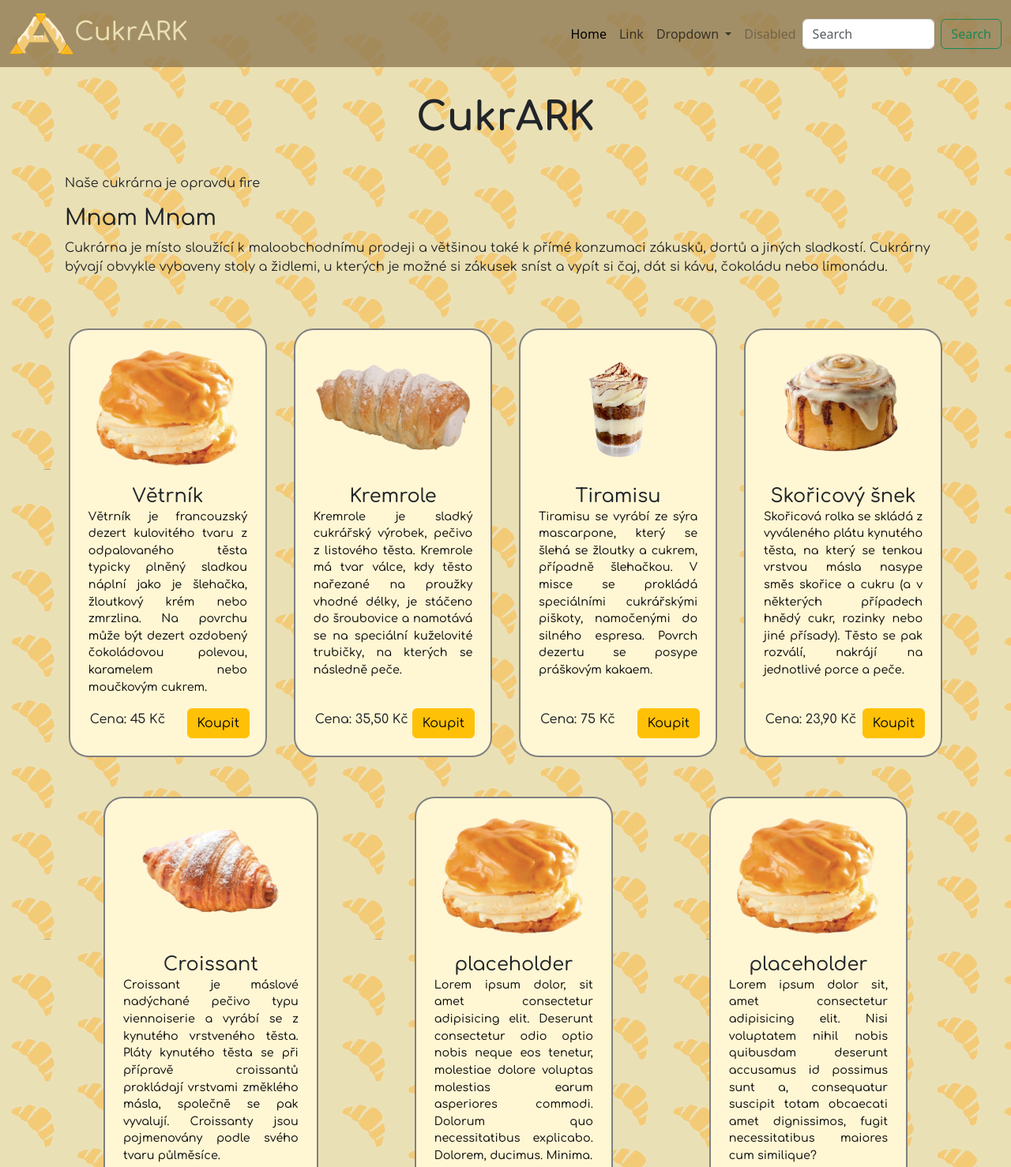
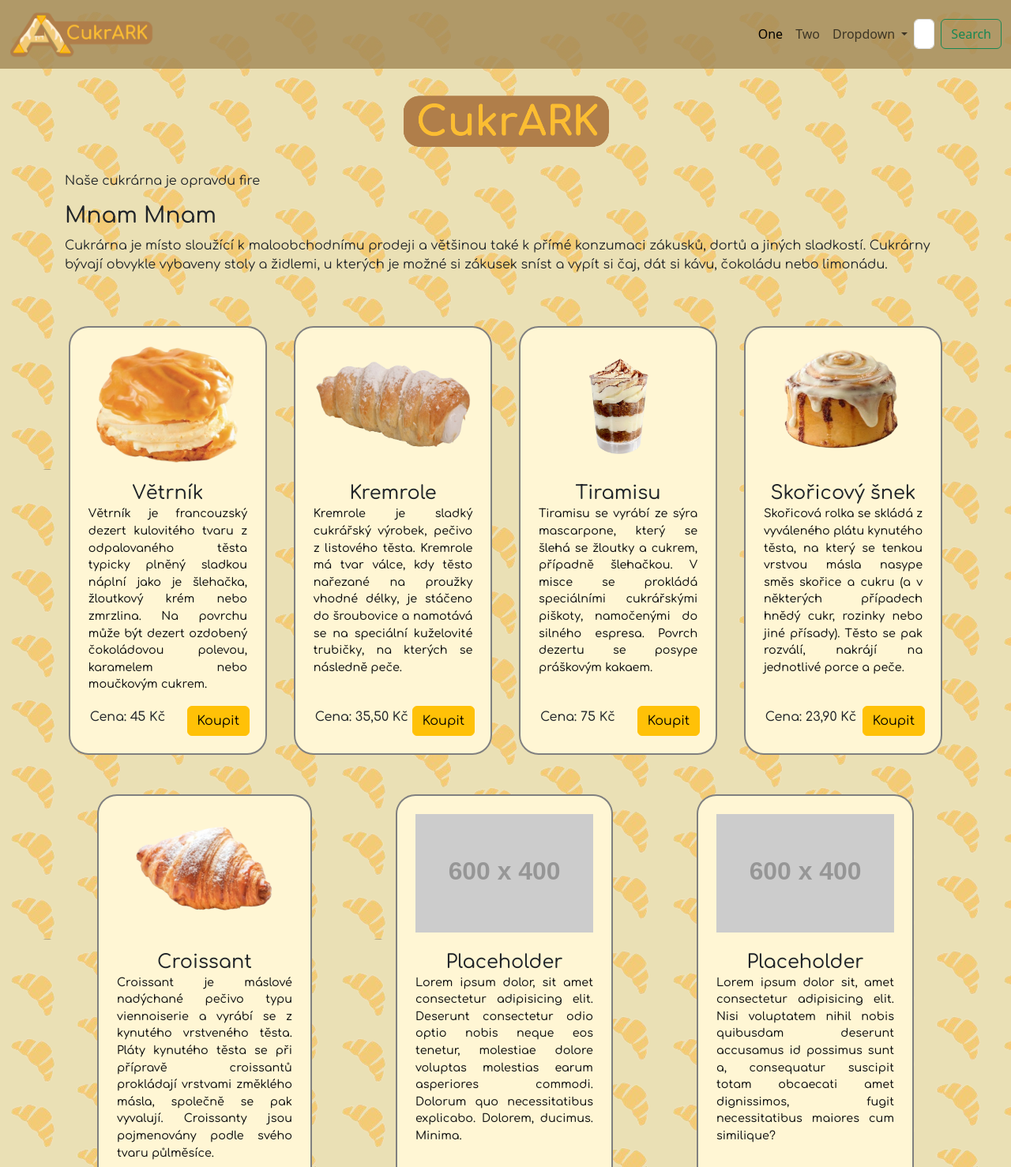
Before and after one commit to gyarab/2024_wt_sa_klouda, a plain HTML site: page static_web/one.html in a window 1280 px wide. Shown: the top 1478 px of the page at 79% size. Drawn offline with nearby package versions, Linux system fonts and the light colour scheme; placeholder pictures from the web are drawn by us.

Commit message:
modified logo

```diff
--- a/static_web/one.html
+++ b/static_web/one.html
@@ -11,34 +11,26 @@
     <link rel="stylesheet" href="style.css">
 </head>
 <body>
-    <nav class="navbar navbar-expand-lg" style="background-color: rgba(144, 123, 84, 0.8)">
+    <nav class="navbar navbar-expand-lg" style="background-color: rgba(162, 135, 85, 0.8)">
     <div class="container-fluid">
-        <a class="navbar-brand" href="#"><img src="logo.png" alt="logo"width="12%">CukrARK</a>
+        <a class="navbar-brand" href="#"><img src="logo3.png" alt="logo"width="20%"></a>
         <button class="navbar-toggler" type="button" data-bs-toggle="collapse" data-bs-target="#navbarSupportedContent" aria-controls="navbarSupportedContent" aria-expanded="false" aria-label="Toggle navigation">
         <span class="navbar-toggler-icon"></span>
         </button>
         <div class="collapse navbar-collapse" id="navbarSupportedContent">
             <ul class="navbar-nav me-auto mb-2 mb-lg-0">
                 <li class="nav-item">
-                <a class="nav-link active" aria-current="page" href="#">Home</a>
+                <li><a class="nav-link active" aria-current="page" href="one.html">One</a></li>
                 </li>
                 <li class="nav-item">
-                <a class="nav-link" href="#">Link</a>
+                <li><a class="nav-link" href="two.html">Two</a></li>
                 </li>
                 <li class="nav-item dropdown">
-                <a class="nav-link dropdown-toggle" href="#" role="button" data-bs-toggle="dropdown" aria-expanded="false">
+                <a class="nav-link dropdown-toggle" href="#" role="button" data-bs-toggle="dropdown" aria-expanded="true">
                     Dropdown
                 </a>
                 <ul class="dropdown-menu">
-                    <li><a class="dropdown-item" href="#">Action</a></li>
-                    <li><a class="dropdown-item" href="#">Another action</a></li>
-                    <li><hr class="dropdown-divider"></li>
-                    <li><a class="dropdown-item" href="#">Something else here</a></li>
                 </ul>
-                </li>
-                <li class="nav-item">
-                <a class="nav-link disabled" aria-disabled="true">Disabled</a>
-                </li>
             </ul>
             <form class="d-flex" role="search">
                 <input class="form-control me-2" type="search" placeholder="Search" aria-label="Search">
@@ -48,7 +40,7 @@
         </div>
     </nav>
     <div class = "container">
-        <h1> CukrARK</h1>
+        <img src="logo4.png" alt="logo" class="title">
         <p>Naše cukrárna je opravdu fire </p>
         <h3> Mnam Mnam</h3>
         <p>Cukrárna je místo sloužící k maloobchodnímu prodeji a většinou také k přímé konzumaci zákusků, dortů a jiných sladkostí. Cukrárny bývají obvykle vybaveny stoly a židlemi, u kterých je možné si zákusek sníst a vypít si čaj, dát si kávu, čokoládu nebo limonádu.</p>
@@ -111,9 +103,9 @@
             </div>
 
             <div class="col-sm-3 mx-auto">
-                <img src="vetrnik.png" alt="vetrnik">
+                <img src="https://placehold.co/600x400" alt="placeholder">
                 <br>
-                <h4 class="card-title">placeholder</h4>
+                <h4 class="card-title">Placeholder</h4>
                 <p class="card-text">Lorem ipsum dolor, sit amet consectetur adipisicing elit. Deserunt consectetur odio optio nobis neque eos tenetur, molestiae dolore voluptas molestias earum asperiores commodi. Dolorum quo necessitatibus explicabo. Dolorem, ducimus. Minima.</p>
                 <div class="buy-section">
                    <h6>Cena: x Kč</h6>
@@ -122,9 +114,9 @@
             </div>
 
             <div class="col-sm-3 mx-auto">
-                <img src="vetrnik.png" alt="vetrnik">
+                <img src="https://placehold.co/600x400" alt="placeholder">
                 <br>
-                <h4 class="card-title">placeholder</h4>
+                <h4 class="card-title">Placeholder</h4>
                 <p class="card-text">Lorem ipsum dolor sit, amet consectetur adipisicing elit. Nisi voluptatem nihil nobis quibusdam deserunt accusamus id possimus sunt a, consequatur suscipit totam obcaecati amet dignissimos, fugit necessitatibus maiores cum similique?</p>
                 <div class="buy-section">
                    <h6>Cena: x Kč</h6>
--- a/static_web/style.css
+++ b/static_web/style.css
@@ -16,19 +16,20 @@ body{
     background-image: url("croissant_bg.png");
     background-repeat: repeat;
 }
- h1{
-    padding: 3%;
+.title{
+    width: 25%;
+    display: block;
+    margin-left: auto;
+    margin-right: auto;
+    margin-top: 2%;
+    margin-bottom: 2%;
+}
+p{
     font-family: "Comfortaa", sans-serif;
-    text-align: center;
-    font-weight: 800;
-    font-size: 50px;
- }
- p{
+}
+h3{
     font-family: "Comfortaa", sans-serif;
- }
- h3{
-    font-family: "Comfortaa", sans-serif;
- }
+}
 .col-sm-3 img{
     display: block;
     margin: auto;
```
Also changed, not shown: static_web/logo2.png (added), static_web/logo3.png (added), static_web/logo4.png (added).
